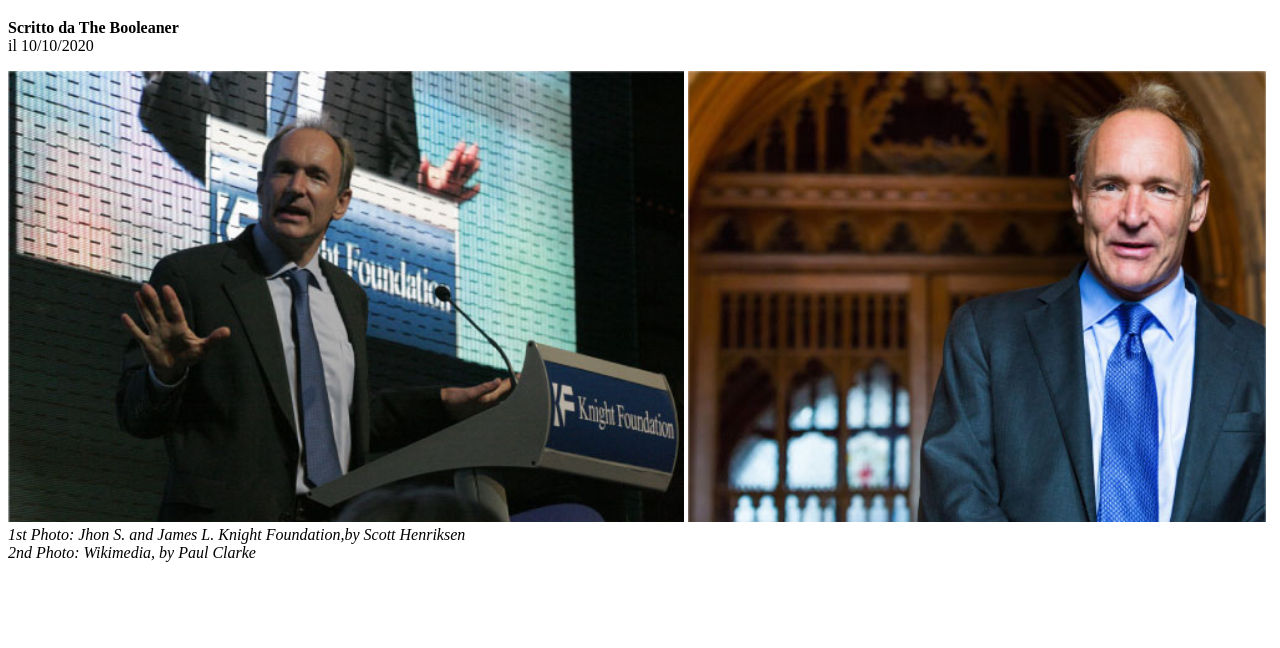
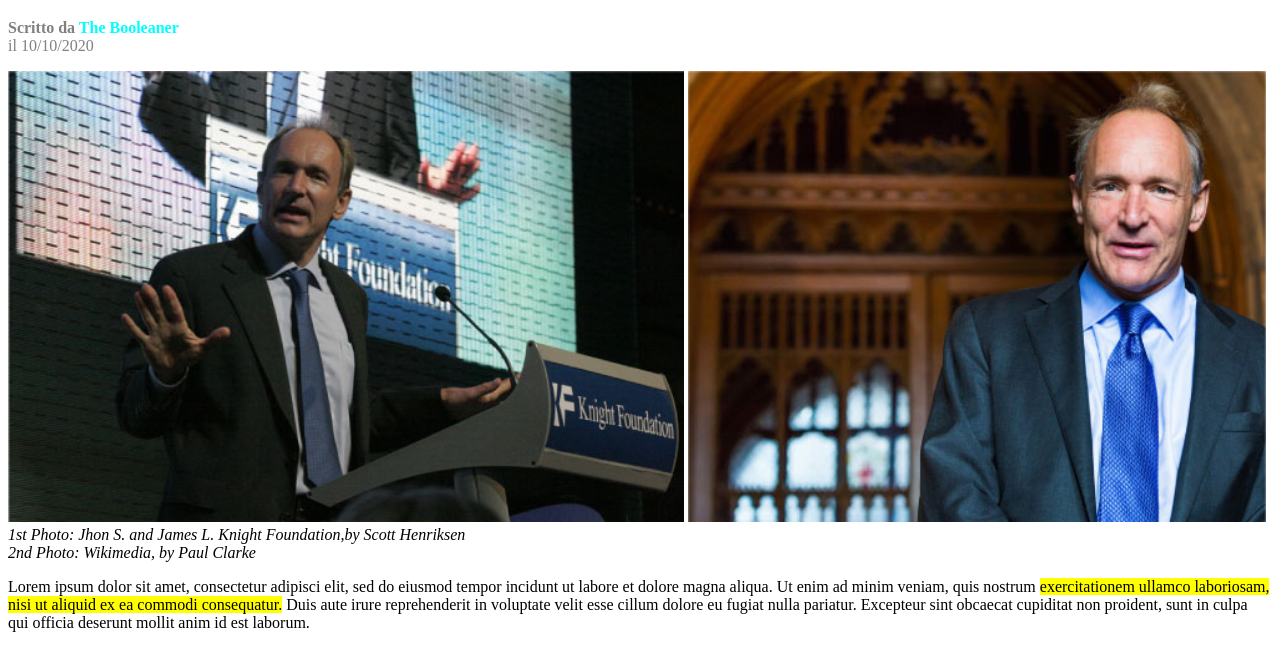
Before and after one commit to GianMarcoPimentel/html-css-booleaner, a plain HTML site: page index.html in a window 1280 px wide. Shown: the part 219-867 px from the top of the page. Before the commit the page ends 800 px from the top, so only its background shows below. Drawn offline with Linux system fonts and the light colour scheme; files whose address does not match are found by name.

Commit message:
primo paragrafo

```diff
--- a/index.html
+++ b/index.html
@@ -25,7 +25,13 @@
     <span><i>1st Photo: Jhon S. and James L. Knight Foundation,by Scott Henriksen</i></span><br>
     <span><i>2nd Photo: Wikimedia, by Paul Clarke</i></span><br>
 </header>
+<main>
+    <section>
+        <p>Lorem ipsum dolor sit amet, consectetur adipisci elit, sed do eiusmod tempor incidunt ut labore et dolore magna aliqua. Ut enim ad minim veniam, quis nostrum <span class="fraseevidenziata">exercitationem ullamco laboriosam, nisi ut aliquid ex ea commodi consequatur.</span> Duis aute irure reprehenderit in voluptate velit esse cillum dolore eu fugiat nulla pariatur. Excepteur sint obcaecat cupiditat non proident, sunt in culpa qui officia deserunt mollit anim id est laborum.</p>
+    </section>
 
+
+</main>
 
 
 </body>
--- a/style.css
+++ b/style.css
@@ -15,3 +15,12 @@
 #foto2{
     width: 45.7%;
 }
+.scrittagrigia{
+    color: gray;
+}
+.scrittaazzurra{
+    color: aqua;
+}
+.fraseevidenziata{
+    background-color: yellow;
+}
```
